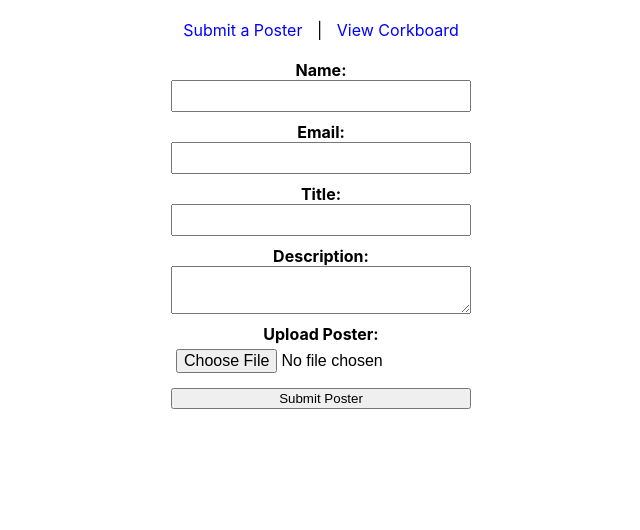
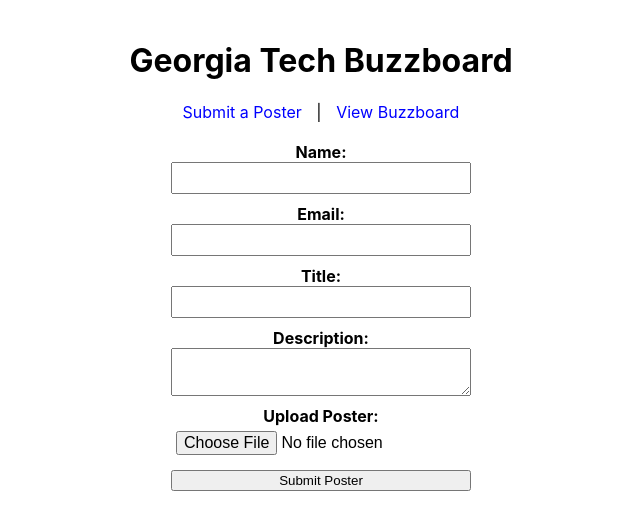
Before and after one commit to yilohdj/buzzboard, a React (Create React App) app in the folder buzzboard/: page / in a window 1280 px wide. Shown: the top 530 px of the page, without its empty margins (319-959 px from the left). Built offline with nearby package versions, Linux system fonts and the light colour scheme.

Commit message:
Update App.js

```diff
--- a/buzzboard/src/App.js
+++ b/buzzboard/src/App.js
@@ -14,8 +14,12 @@ function App() {
   return (
     <Router>
       <div className="App">
+        <header>
+          <h1>Georgia Tech Buzzboard</h1>
+        </header>
+
         <nav>
-          <Link to="/">Submit a Poster</Link> | <Link to="/corkboard">View Corkboard</Link>
+          <Link to="/">Submit a Poster</Link> | <Link to="/corkboard">View Buzzboard</Link>
         </nav>
         <Routes>
           <Route
```
